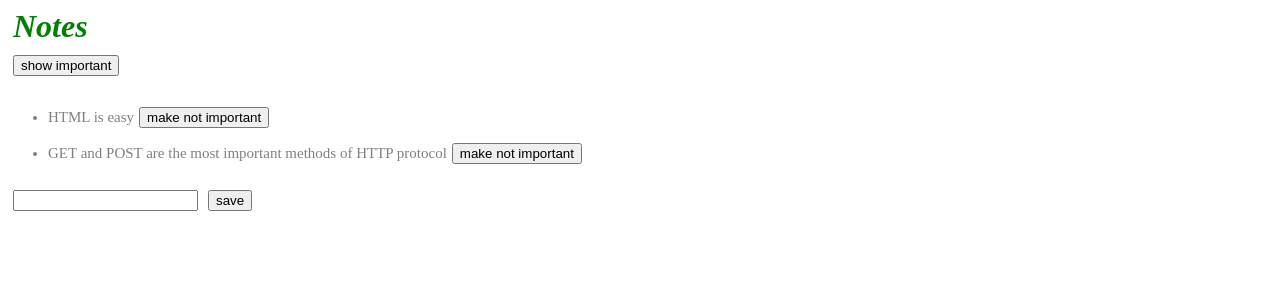
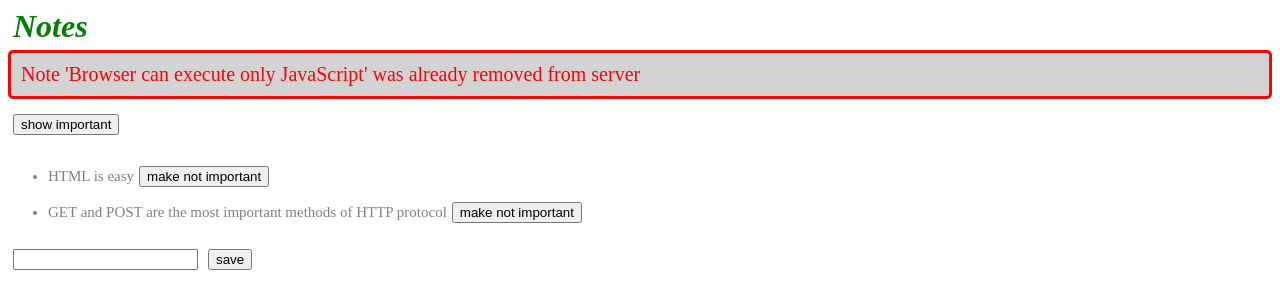
Before and after one commit to diegofdg/fullstackopen, a React (Create React App) app in the folder part_02/notes/: page / in a window 1280 px wide. Both pictures are taken after a click on the button "make important". Shown: the top 308 px of the page. Built offline with nearby package versions, Linux system fonts and the light colour scheme; no server answers; data requests are answered from the project's data file.

Commit message:
parte 2-punto e-mensaje de error mejorado

```diff
--- a/part_02/notes/src/App.js
+++ b/part_02/notes/src/App.js
@@ -1,11 +1,13 @@
 import React, { useState, useEffect } from 'react';
 import Note from './components/Note';
 import noteService from './services/notes';
+import Notification from './components/Notification';
 
 const App = () => {
     const [notes, setNotes] = useState([]);
     const [newNote, setNewNote] = useState('');
     const [showAll, setShowAll] = useState(true);
+    const [errorMessage, setErrorMessage] = useState(null);
 
     useEffect(() => {
         noteService
@@ -26,6 +28,7 @@ const App = () => {
             .create(noteObject)
             .then(returnedNote => {
                 setNotes(notes.concat(returnedNote));
+                setNewNote('');
             });
     }
 
@@ -53,7 +56,10 @@ const App = () => {
             })
             .catch(error => {
                 console.log(error);
-                alert(`the note '${note.content}' was already deleted from server`);
+                setErrorMessage(`Note '${note.content}' was already removed from server`);
+                setTimeout(() => {
+                    setErrorMessage(null);
+                }, 5000);
                 setNotes(notes.filter(n => n.id !== id));
             });
     }
@@ -61,6 +67,9 @@ const App = () => {
     return (
         <div>
             <h1>Notes</h1>
+            <Notification
+                message={errorMessage}
+            />
             <div>
                 <button
                     onClick={() => setShowAll(!showAll)}
--- /dev/null
+++ b/part_02/notes/src/components/Notification.js
@@ -0,0 +1,17 @@
+import React from 'react';
+
+const Notification = ({ message }) => {
+    if (message === null) {
+        return null;
+    }
+
+    return (
+        <div
+            className="error"
+        >
+            {message}
+        </div>
+    );
+}
+
+export default Notification;
--- a/part_02/notes/src/index.css
+++ b/part_02/notes/src/index.css
@@ -27,3 +27,13 @@ img {
     padding-top: 5px;
     font-size: 15px;
 }
+
+.error {
+    color: red;
+    background: lightgrey;
+    font-size: 20px;
+    border-style: solid;
+    border-radius: 5px;
+    padding: 10px;
+    margin-bottom: 10px;
+}
```
